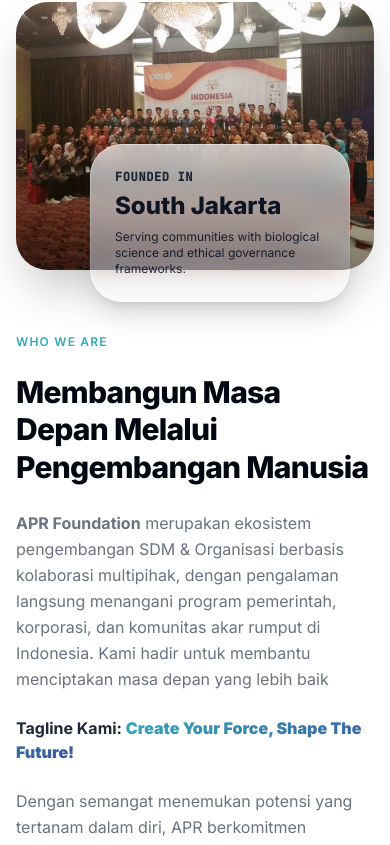
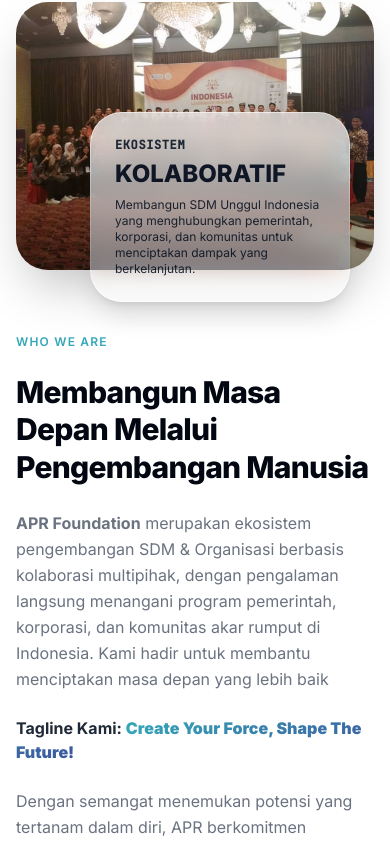
Before and after one commit to apr-foundation/landingpage, a Next.js app: page / in a window 390 px wide. Shown: the part 1079-1924 px from the top of the page. Built offline with nearby package versions, Linux system fonts and the light colour scheme.

Commit message:
revisi 3

```diff
--- a/src/app/layout.tsx
+++ b/src/app/layout.tsx
@@ -44,11 +44,11 @@
     title: "APR Foundation",
     description:
       "APR Foundation merupakan ekosistem pengembangan SDM & Organisasi berbasis kolaborasi multipihak.",
-    url: "https://aprfoundation.id",
+    url: "https://aprfoundation.org",
     siteName: "APR Foundation",
     images: [
       {
-        url: "/assets/images/og-image.png", // 1200x630 px
+        url: "/assets/images/og-image.png",
         width: 1200,
         height: 630,
         alt: "APR Foundation",
--- a/src/components/landing/HomeView.tsx
+++ b/src/components/landing/HomeView.tsx
@@ -248,14 +248,15 @@
               {/* Overlay Glass Stat */}
               <div className="absolute -bottom-8 right-6 p-6 rounded-[2rem] glass-card bento-item shadow-xl text-left max-w-[260px]">
                 <p className="text-xs text-gray-800 font-mono tracking-wider mb-1.5 uppercase font-bold">
-                  FOUNDED IN
+                  EKOSISTEM
                 </p>
                 <p className="text-2xl font-extrabold text-gray-900 leading-tight">
-                  South Jakarta
+                  KOLABORATIF
                 </p>
                 <p className="text-xs text-gray-800 mt-2">
-                  Serving communities with biological science and ethical
-                  governance frameworks.
+                  Membangun SDM Unggul Indonesia yang menghubungkan pemerintah,
+                  korporasi, dan komunitas untuk menciptakan dampak yang
+                  berkelanjutan.
                 </p>
               </div>
             </div>
@@ -277,7 +278,7 @@
               </p>
               <p className="font-bold">
                 Tagline Kami:{" "}
-                <strong className="gradient-text-primary ">
+                <strong className="gradient-text-primary">
                   Create Your Force, Shape The Future!
                 </strong>
               </p>
@@ -357,8 +358,10 @@
                   <Image
                     src={area.logo}
                     alt={area.title}
-                    width={64}
-                    height={64}
+                    width={area.logo == "/assets/logos/Mudatani.png" ? 100 : 65}
+                    height={
+                      area.logo == "/assets/logos/Mudatani.png" ? 100 : 65
+                    }
                   />
                   <h3 className="text-xl sm:text-2xl font-extrabold text-gray-950 tracking-tight my-3 font-sans">
                     {area.title}
--- a/src/components/portfolio/ProgramSection.tsx
+++ b/src/components/portfolio/ProgramSection.tsx
@@ -120,7 +120,11 @@
         </div>
 
         {/* Pillars */}
-        <div className="grid grid-cols-1 md:grid-cols-2 lg:grid-cols-3 gap-6 mb-14">
+        <div
+          className={`grid grid-cols-1 md:grid-cols-2 ${
+            isCreative ? "lg:grid-cols-2" : "lg:grid-cols-3"
+          }  gap-6 mb-14`}
+        >
           {pillars.map((pillar: any, idx: number) => (
             <motion.div
               key={pillar.id}
@@ -150,6 +154,12 @@
         </div>
 
         {/* Portfolio Grid - dengan styling yang ditukar */}
+        <div>
+          {isCreative && (
+            <h2 className="text-3xl sm:text-4xl font-extrabold gradient-text-primary tracking-tight font-sans mb-12">
+              Portfolio Social Media Management
+            </h2>
+          )}
           <div
             className={`grid ${getGridColumns()} gap-4 md:gap-6 lg:gap-8 justify-items-center`}
           >
@@ -242,6 +252,7 @@
             ))}
           </div>
         </div>
+      </div>
     </section>
   );
 };
--- a/src/data/portfolio.ts
+++ b/src/data/portfolio.ts
@@ -155,12 +155,6 @@
       description:
         "Membekali tiap talenta dengan pemahaman mendalam tentang ekosistem ekonomi digital, termasuk strategi pemasaran digital, monetisasi konten, pengembangan bisnis kreatif berbasis platform, serta tren industri yang terus berkembang.",
     },
-    {
-      id: 3,
-      title: "Creative Entrepreneurship",
-      description:
-        "Mendorong lahirnya pelaku usaha kreatif yang mampu mengubah ide menjadi produk dan layanan bernilai ekonomi melalui penguatan kemampuan bisnis, inovasi, kolaborasi, serta pemanfaatan teknologi digital.",
-    },
   ],
   portfolio: [
     {
```
Lines whose indentation alone changed are shown as unchanged.
